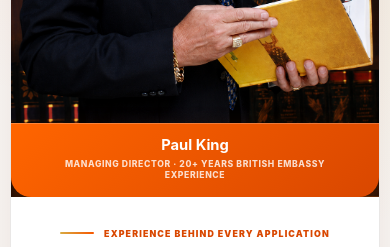
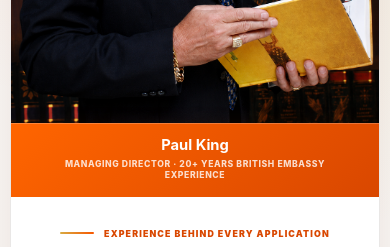
Before and after one commit to easyserviceeasylife/website---visa-, a Next.js app in the folder paul-kings-easy-visa/: page / in a window 390 px wide. Shown: the part 9660-9907 px from the top of the page. Built offline with nearby package versions, Linux system fonts and the light colour scheme; no server answers.

Commit message:
Update MeetPaulSection.css

```diff
--- a/paul-kings-easy-visa/home-page/meet-paul/MeetPaulSection.css
+++ b/paul-kings-easy-visa/home-page/meet-paul/MeetPaulSection.css
@@ -2894,7 +2894,7 @@
     max-width: none !important;
     padding: 16px 20px 18px !important;
     transform: none !important;
-    border-radius: 0 0 24px 24px !important;
+    border-radius: 0 !important;
   }
 }
 
@@ -2907,7 +2907,7 @@
     max-width: none !important;
     padding: 14px 16px 15px !important;
     transform: none !important;
-    border-radius: 0 0 20px 20px !important;
+    border-radius: 0 !important;
   }
 
   .pk-meet-scope .name-badge span {
```
